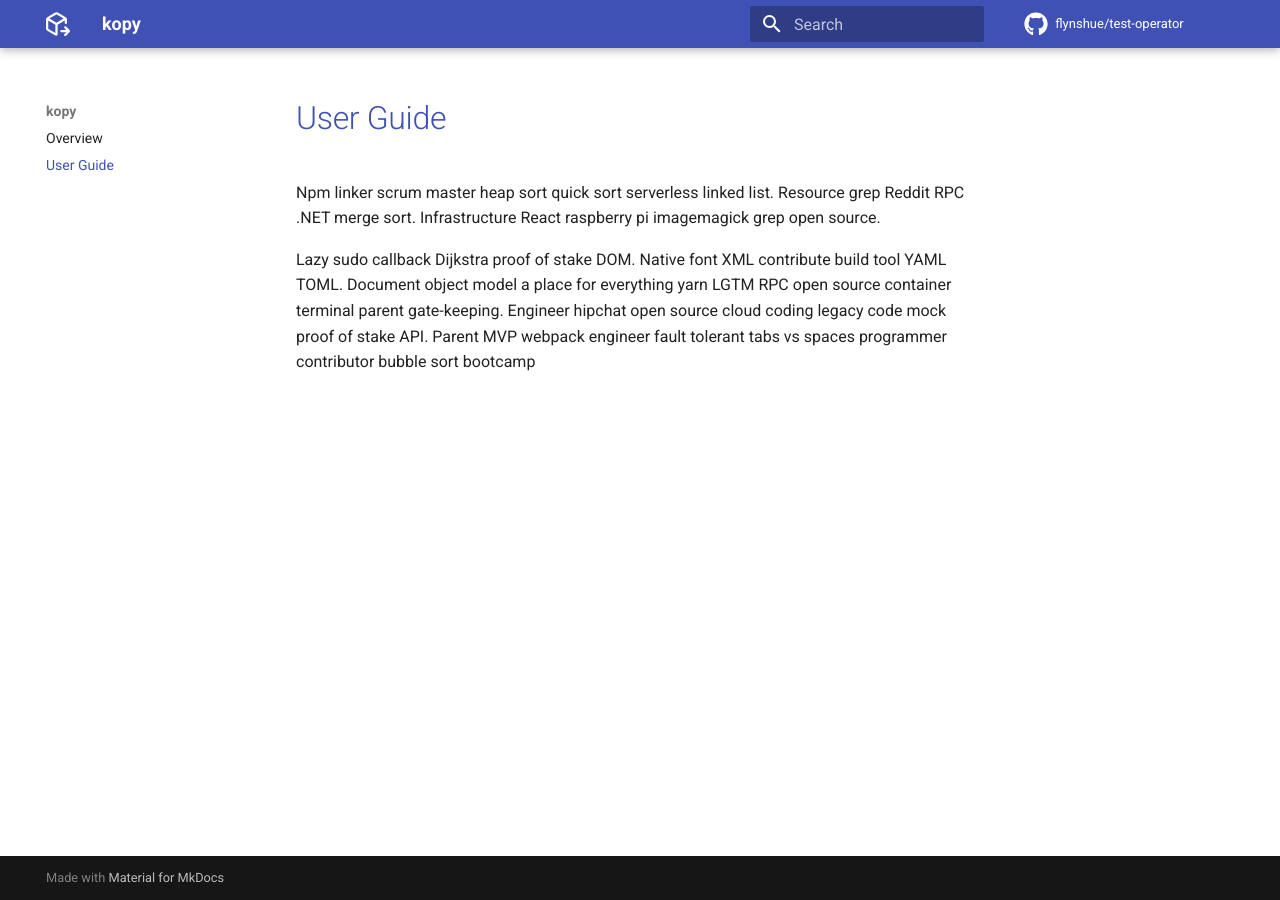
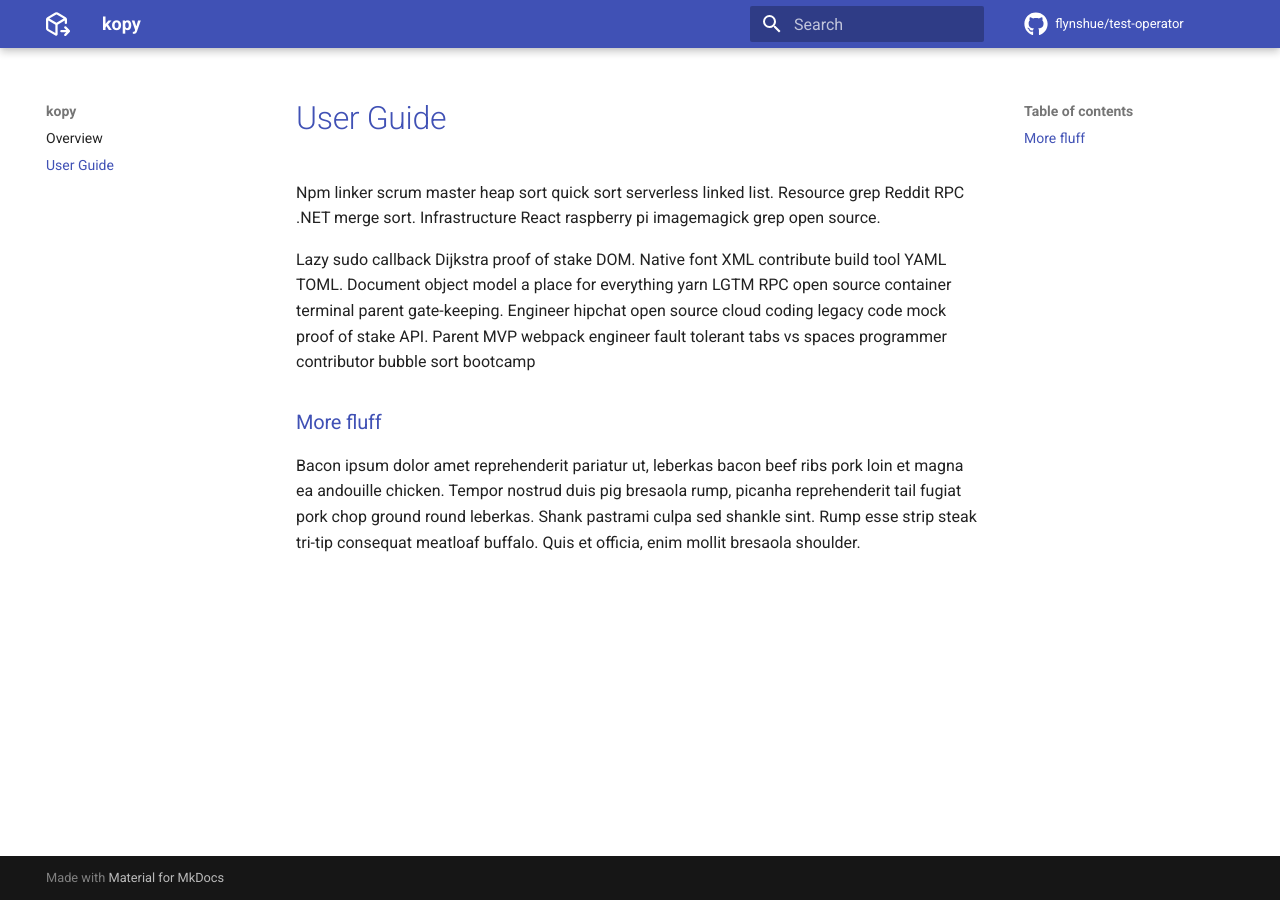
Before and after one commit to flynshue/test-operator, an MkDocs documentation site: the page built from docs/user-guide.md, in a window 1280 px wide. Built offline with MkDocs 1.6.1 and Material for MkDocs 9.7.7, drawn with Linux system fonts in a browser that asks for light colours; comment, search, counter and statistics services are not loaded.

Commit message:
doc update

```diff
--- a/docs/user-guide.md
+++ b/docs/user-guide.md
@@ -2,3 +2,6 @@
 Npm linker scrum master heap sort quick sort serverless linked list. Resource grep Reddit RPC .NET merge sort. Infrastructure React raspberry pi imagemagick grep open source.
 
 Lazy sudo callback Dijkstra proof of stake DOM. Native font XML contribute build tool YAML TOML. Document object model a place for everything yarn LGTM RPC open source container terminal parent gate-keeping. Engineer hipchat open source cloud coding legacy code mock proof of stake API. Parent MVP webpack engineer fault tolerant tabs vs spaces programmer contributor bubble sort bootcamp
+
+### More fluff
+Bacon ipsum dolor amet reprehenderit pariatur ut, leberkas bacon beef ribs pork loin et magna ea andouille chicken. Tempor nostrud duis pig bresaola rump, picanha reprehenderit tail fugiat pork chop ground round leberkas. Shank pastrami culpa sed shankle sint. Rump esse strip steak tri-tip consequat meatloaf buffalo. Quis et officia, enim mollit bresaola shoulder.
```
